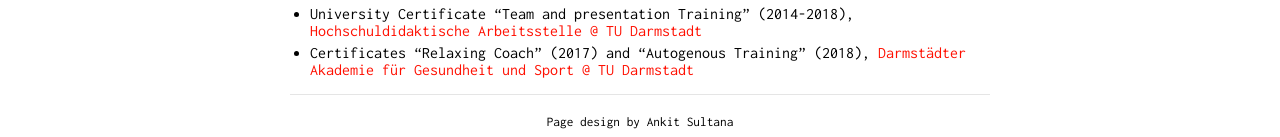
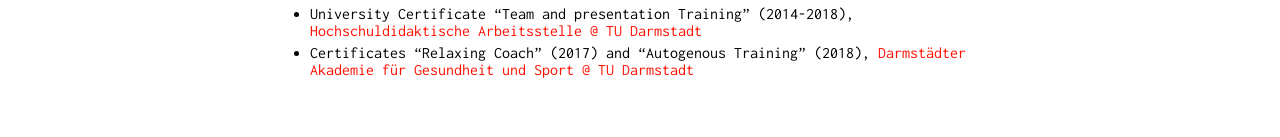
Before and after one commit to chkla/gitPage, a Jekyll site: the page built from index.md, in a window 1280 px wide. Shown: the part 760-897 px from the top of the page. Built offline with Jekyll 4.4.1, drawn with Linux system fonts in a browser that asks for light colours; our own code applies the rules of GitHub Pages for plain Markdown files; part of the change alters nothing that is shown.

Commit message:
Update _config.yml

```diff
--- a/_config.yml
+++ b/_config.yml
@@ -1,14 +1,14 @@
 title: Christopher Klamm
-url: "https://klamm.info"
-baseurl: "/gitPage"
+url: "https://klamm.info/gitPage"
+baseurl: "/"
 
 markdown: kramdown
 
 tracking_id: #
 
-footer: yes
+#footer: yes
 #footer_url: "https://ankitsultana.com"
-footer_text: "Page design by Ankit Sultana"
+#footer_text: "Page design by Ankit Sultana"
 
 sass:
     style: compressed
```
